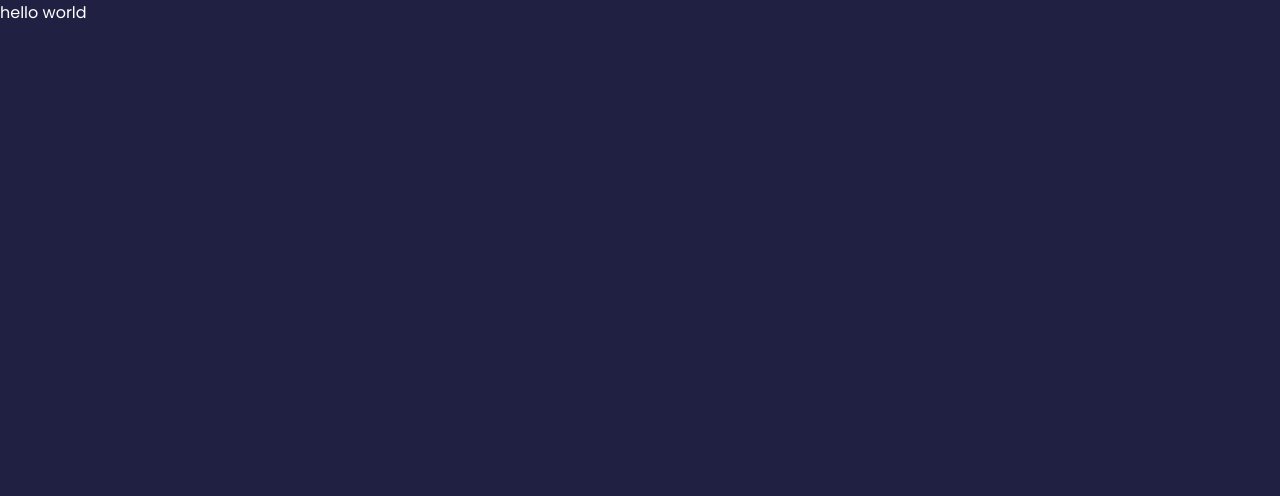
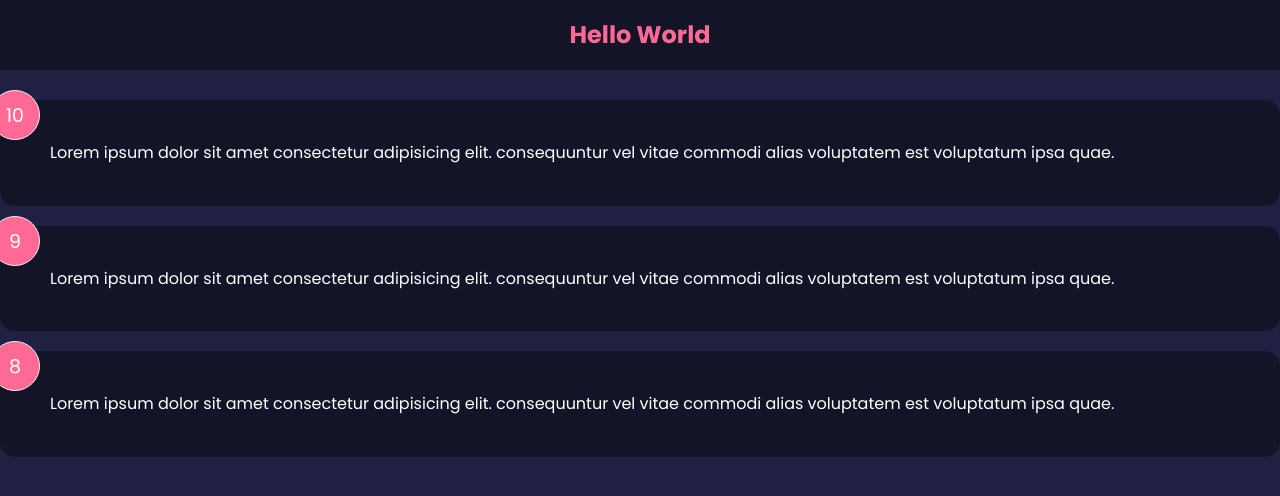
Before and after one commit to morvai577/feedback-app, a React (Vite) app: page / in a window 1280 px wide. Shown: the top 496 px of the page. Built offline with nearby package versions, Linux system fonts and the light colour scheme.

Commit message:
Add feedback list component

```diff
--- a/src/App.tsx
+++ b/src/App.tsx
@@ -1,3 +1,18 @@
+import { Header } from "@/components/Header/Header";
+import { FeedbackData, FeedbackDataType } from "@/data/FeedbackData";
+import { useState } from "react";
+import { FeedbackList } from "@/components/FeedbackList/FeedbackList";
+
 export default function App() {
-  return <div className="App">hello world</div>;
+  const [feedback, setFeedback] =
+    useState<Array<FeedbackDataType>>(FeedbackData);
+
+  return (
+    <>
+      <Header text="Hello World" />
+      <div className="App">
+        <FeedbackList feedback={feedback} />
+      </div>
+    </>
+  );
 }
--- /dev/null
+++ b/src/components/FeedbackList/FeedbackList.tsx
@@ -0,0 +1,25 @@
+// @flow
+import { FeedbackDataType } from "@/data/FeedbackData";
+import { FeedbackItem } from "@/components/FeedbackItem/FeedbackItem";
+
+type FeedbackListProps = {
+  feedback: Array<FeedbackDataType>;
+};
+
+export const FeedbackList = ({ feedback }: FeedbackListProps): JSX.Element => {
+  if (!feedback || feedback.length === 0) {
+    return <p>No feedback yet</p>;
+  }
+
+  return (
+    <div className="feedback-list">
+      {feedback.map((feedbackItem) => (
+        <FeedbackItem
+          key={feedbackItem.id}
+          inputRating={feedbackItem.rating}
+          inputText={feedbackItem.text}
+        />
+      ))}
+    </div>
+  );
+};
```
